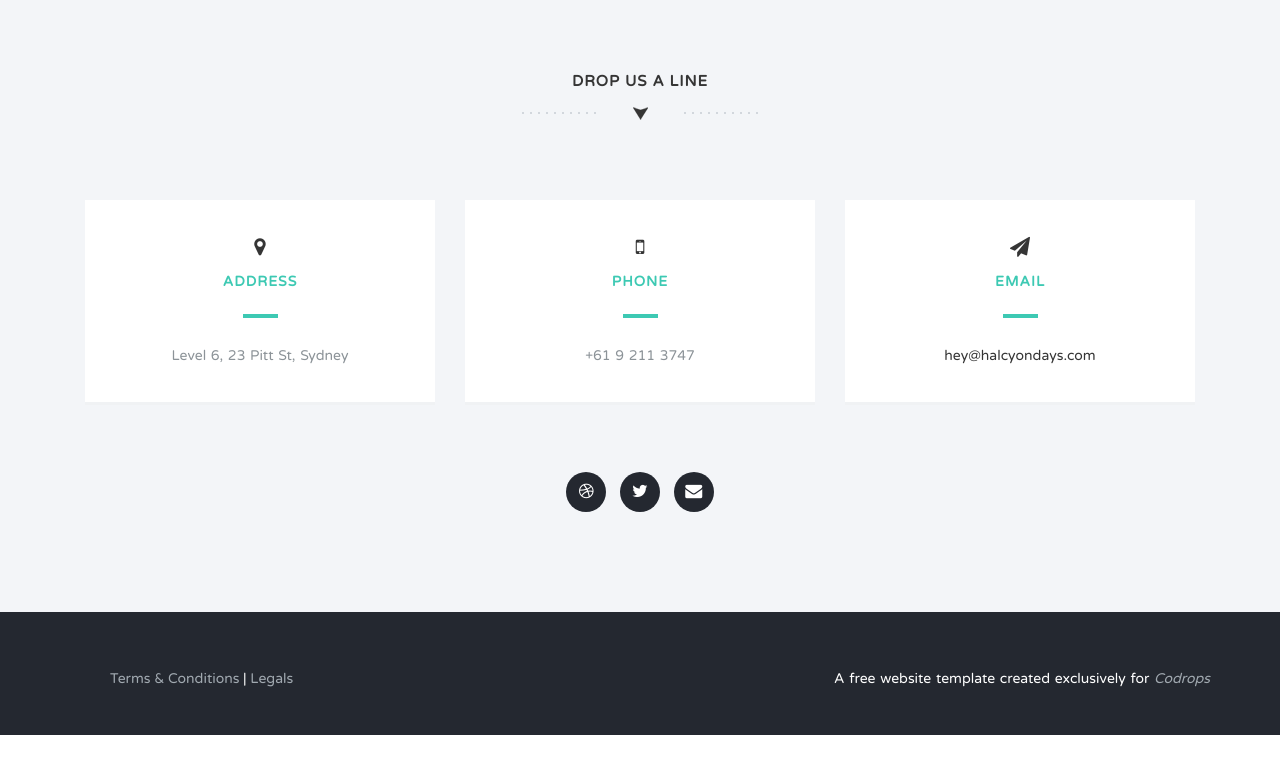
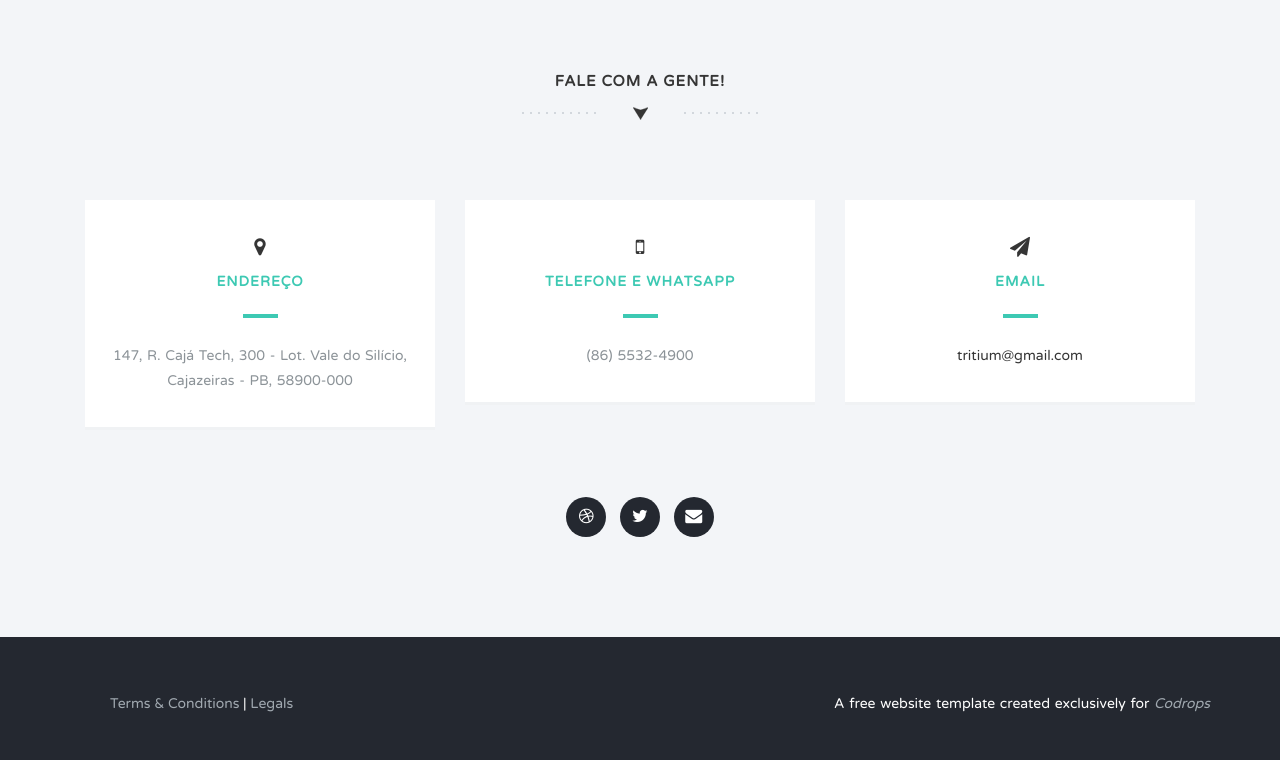
Before and after one commit to yolisses/gcm, a plain HTML site: page index.html in a window 1280 px wide. Shown: the part 5109-5869 px from the top of the page. Before the commit the page ends 5844 px from the top, so only its background shows below. Drawn offline with nearby package versions, Linux system fonts and the light colour scheme.

Commit message:
altera campos de contato

```diff
--- a/index.html
+++ b/index.html
@@ -359,26 +359,26 @@
           <div class="container">
             <div class="row">
               <div class="col-md-12">
-                <h1 class="arrow">Drop us a line</h1>
+                <h1 class="arrow">Fale com a gente!</h1>
               </div>
             </div>
             <div class="row contact-details">
               <div class="col-md-4">
                 <div class="light-box box-hover">
-                  <h2><i class="fa fa-map-marker"></i><span>Address</span></h2>
-                  <p>Level 6, 23 Pitt St, Sydney</p>
+                  <h2><i class="fa fa-map-marker"></i><span>Endereço</span></h2>
+                  <p>147, R. Cajá Tech, 300 - Lot. Vale do Silício, Cajazeiras - PB, 58900-000</p>
                 </div>
               </div>
               <div class="col-md-4">
                 <div class="light-box box-hover">
-                  <h2><i class="fa fa-mobile"></i><span>Phone</span></h2>
-                  <p>+61 9 211 3747</p>
+                  <h2><i class="fa fa-mobile"></i><span>Telefone e Whatsapp</span></h2>
+                  <p>(86) 5532-4900</p>
                 </div>
               </div>
               <div class="col-md-4">
                 <div class="light-box box-hover">
                   <h2><i class="fa fa-paper-plane"></i><span>Email</span></h2>
-                  <p><a href="#">hey@halcyondays.com</a></p>
+                  <p><a href="#">tritium@gmail.com</a></p>
                 </div>
               </div>
             </div>
```
Also changed, not shown: 1 other file.
